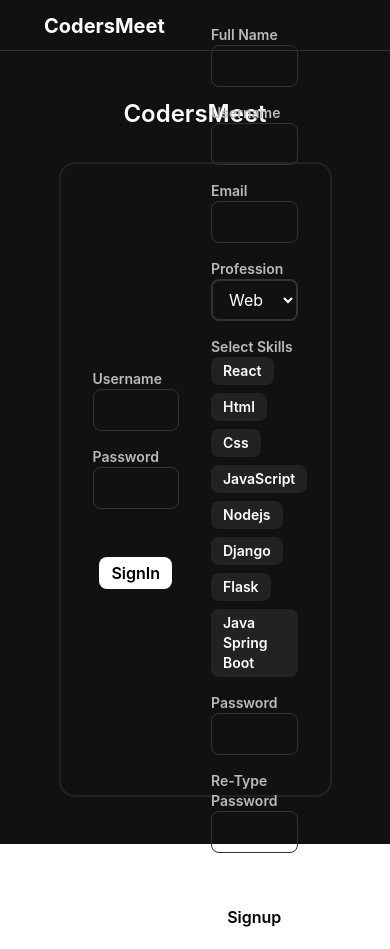
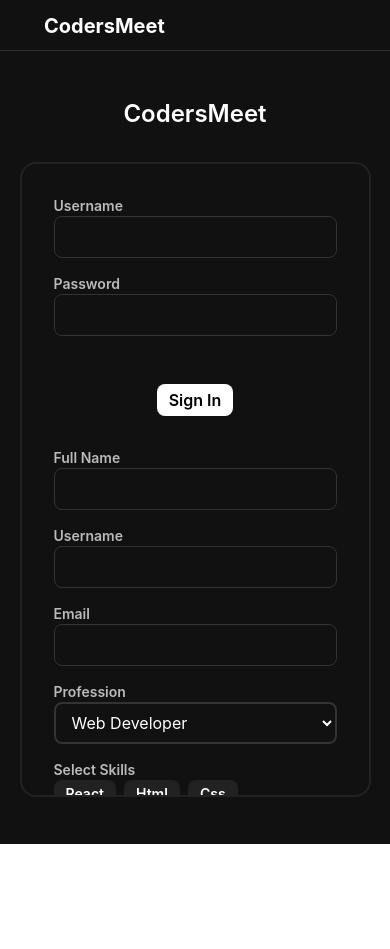
Before and after one commit to Rajeev1503/codersmeet, a React (Vite) app: page /auth in a window 390 px wide. After the commit the page ends 844 px from the top, so only its background shows below. Built offline with nearby package versions, Linux system fonts and the light colour scheme.

Commit message:
mobile changes

```diff
--- a/src/assets/serverUrl.js
+++ b/src/assets/serverUrl.js
@@ -1,6 +1,6 @@
 const serverUrl =
   process.env.NODE_ENV === "development"
-    ? "http://localhost:8080"
+    ? "https://codersmeetbackend.vercel.app"
     : "https://codersmeetbackend.vercel.app";
 
     export default serverUrl;
--- a/src/auth.jsx
+++ b/src/auth.jsx
@@ -13,7 +13,8 @@ import serverUrl from "./assets/serverUrl";
 export default function Auth() {
   // const { isLoggedIn, setIsLoggedIn ,setUserToken } =
   //   useContext(userContext);
-    const [cookie, setCookie, removeCookie] = useCookies(['token']);
+  const [cookie, setCookie, removeCookie] = useCookies(["token"]);
+  const [loading, setLoading] = useState(false);
 
   const navigate = useNavigate();
   useEffect(() => {
@@ -36,6 +37,7 @@ export default function Auth() {
   const fieldsList = fieldsListJson.fields;
 
   const loginFormHandler = (e) => {
+    setLoading(true);
     const formData = {
       usernameoremail: e.target.usernameoremail.value,
       password: e.target.password.value,
@@ -54,15 +56,16 @@ export default function Auth() {
         throw new Error("Something wrong");
       })
       .then((resjson) => {
-        setCookie('token',resjson.data.token)
-        console.log(cookie)
-        return navigate('/')
+        setCookie("token", resjson.data.token);
+        setLoading(false);
+        return navigate("/");
       })
       .catch((err) => {
         console.log(err);
       });
   };
   const signupFormHandler = (e) => {
+    setLoading(true);
     const formData = {
       fullname: e.target.fullname.value,
       username: e.target.username.value,
@@ -85,8 +88,9 @@ export default function Auth() {
         throw new Error("Something wrong");
       })
       .then((resjson) => {
-        setCookie('token', resjson.data.token)
-        return navigate('/')
+        setCookie("token", resjson.data.token);
+        setLoading(false);
+        return navigate("/");
       })
       .catch((err) => {
         console.log(err);
@@ -104,10 +108,10 @@ export default function Auth() {
         <h1 className="text-center text-2xl font-semibold text-white">
           CodersMeet
         </h1>
-        <div className="h-[80%] border-2 border-[#222] w-[70%] p-4 rounded-2xl flex flex-row justify-center items-center">
-          <div className="w-1/2">
+        <div className="h-[80%] border-2 overflow-y-scroll border-[#222] w-[90%] lg:w-[70%] p-4 rounded-2xl flex flex-col lg:flex-row lg:justify-center items-center">
+          <div className="w-full lg:w-1/2">
             <form
-              className="w-full flex flex-col gap-4 items-center justify-center max-w-max p-4 rounded-lg"
+              className="w-full flex flex-col gap-4 items-center justify-center p-4 rounded-lg"
               onSubmit={(e) => {
                 e.preventDefault();
                 loginFormHandler(e);
@@ -116,24 +120,22 @@ export default function Auth() {
               <InputBox
                 name="usernameoremail"
                 type="text"
-                id={"username"}
                 label={"Username"}
               />
               <InputBox
                 name="password"
                 type="password"
-                id={"Password"}
                 label={"Password"}
               />
               <button
                 type="submit"
                 className="bg-white text-black rounded-lg px-3 p-1 mt-8 font-semibold"
               >
-                SignIn
+                {loading ? "Loading..." : "Sign In"}
               </button>
             </form>
           </div>
-          <div className="w-1/2">
+          <div className="w-full lg:w-1/2">
             <form
               className="w-full flex flex-col gap-4 items-center justify-center max-w-max p-4 rounded-lg"
               onSubmit={(e) => {
@@ -178,11 +180,13 @@ export default function Auth() {
 
               <InputBox
                 type="password"
+                name="reenter password"
                 id={"Re-Type Password"}
                 label={"Re-Type Password"}
               />
               <button className="bg-white text-black rounded-lg px-8 p-1 mt-8 font-semibold">
-                Signup
+
+              {loading ? "Loading..." : "Sign Up"}
               </button>
             </form>
           </div>
--- a/src/components/screens/userScreen.jsx
+++ b/src/components/screens/userScreen.jsx
@@ -31,9 +31,11 @@ export default function UserScreen({
             autoPlay
           ></video>
           <div
-            className={`${
-              props.videoState && "hidden"
-            } border border-white aspect-[9/16] xl:aspect-[16/9] h-full w-full flex flex-row justify-center items-center text-white text-6xl`}
+            className={`text-white flex justify-center items-center text-5xl ${props.videoState && "hidden"} ${
+              initialLayout
+                ? "aspect-[16/9]"
+                : "aspect-[9/16] xl:aspect-[16/9]"
+            }  border border-white object-cover h-[99%] w-[99%]`}
           >
             <BiCameraOff />
           </div>
```
